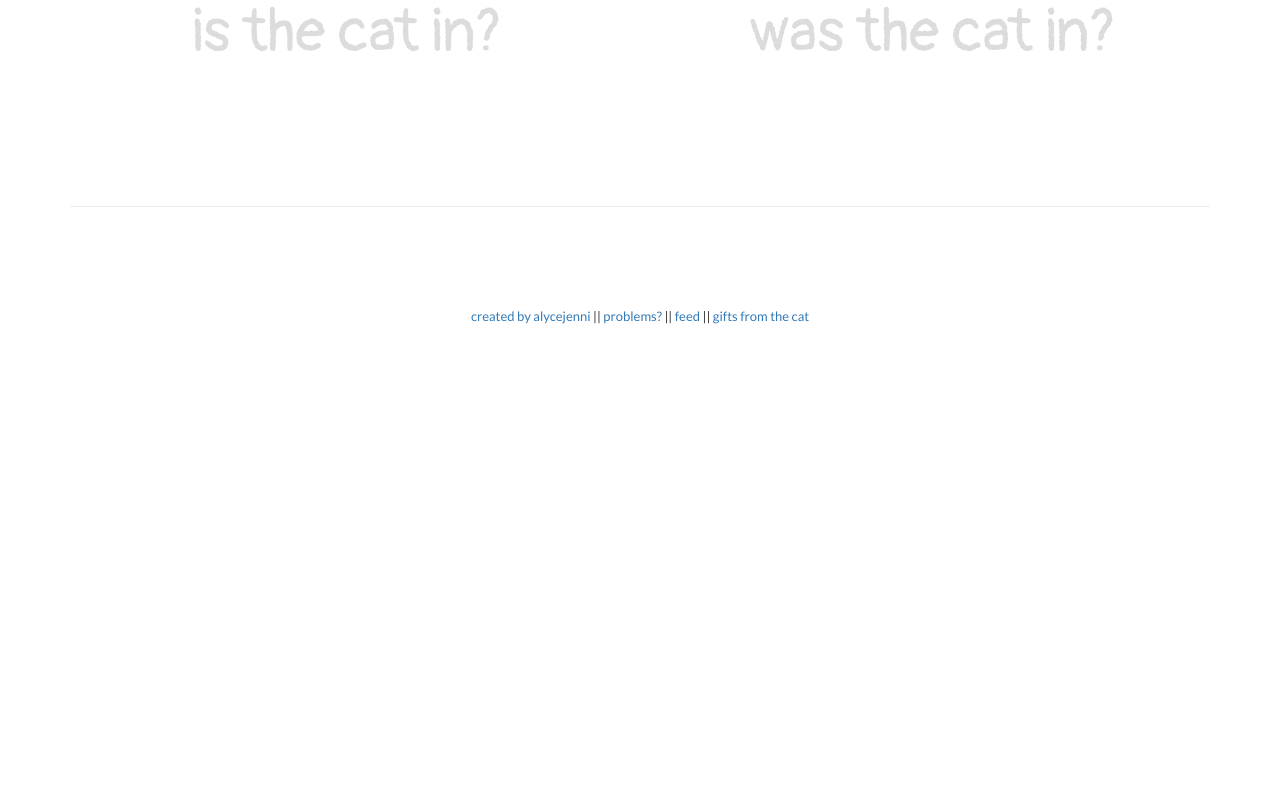
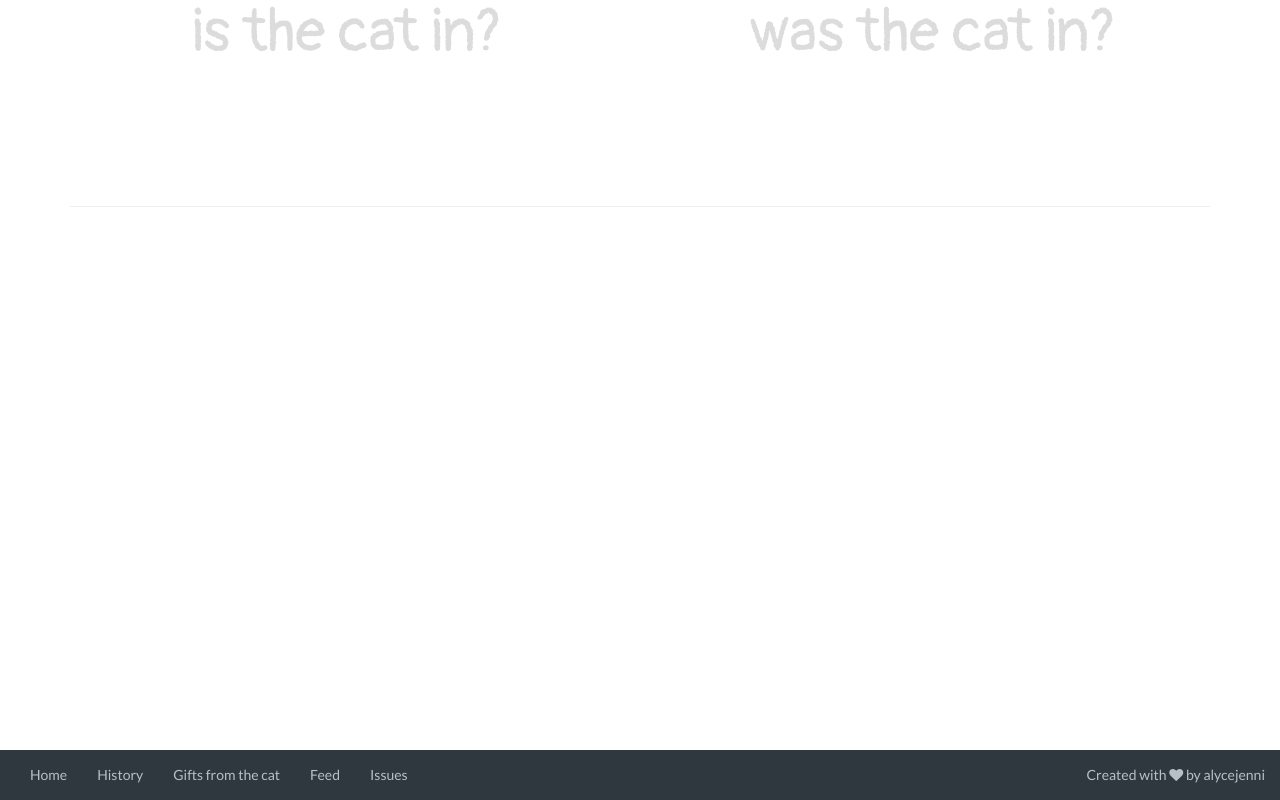
Before and after one commit to alycejenni/isthecatin, a Django app: page /rip in a window 1280 px wide. Run offline with Django 3.2, Linux system fonts and the light colour scheme; data that the repository does not hold is empty; some libraries are stand-ins or nearby versions.

Commit message:
Adding navbar footer

```diff
--- a/catflapsite/static/style.css
+++ b/catflapsite/static/style.css
@@ -1,3 +1,5 @@
+body {  padding-bottom: 70px;  }
+
 h1, .h1 {
     font-family: 'Pangolin';
     font-size: 60px;
@@ -160,3 +162,19 @@ img.notded {
 .img-blur:hover {
     filter: blur(0px);
 }
+
+/* Navbar Styling */
+
+.navbar-default {
+    border: 0;
+    background-color: #2F373F !important;
+}
+
+.navbar-nav li a {  color: #B7BFC7 !important;  }
+
+.navbar-nav li a:hover:before {
+    content: '\f1b0';
+    font-family: 'fontawesome', sans-serif;
+    position: absolute;
+    left: -1px;
+}
--- a/templates/basepage.html
+++ b/templates/basepage.html
@@ -27,14 +27,6 @@
 <br>
 {% block content %}
 {% endblock %}
-<div class="container">
-    <div class="row">
-        <div class="col-md-12" style="font-size: small;">
-            <a href="https://github.com/alycejenni/isthecatin" target="_blank">created by alycejenni</a> || <a
-                href="https://github.com/alycejenni/isthecatin/issues" target="_blank">problems?</a> || <a
-                href="{% url 'catfood' %}">feed</a> || <a href="{% url 'rip' %}">gifts from the cat</a>
-        </div>
-    </div>
-</div>
+{% include 'fragments/navbar.html' %}
 </body>
 </html>
--- /dev/null
+++ b/templates/fragments/navbar.html
@@ -0,0 +1,14 @@
+<nav class="navbar navbar-default navbar-fixed-bottom">
+  <div class="container-fluid">
+    <ul class="nav navbar-nav navbar-left">
+      <li><a href="{% url 'current' %}">Home</a></li>
+      <li><a href="{% url 'history' %}">History</a></li>
+      <li><a href="{% url 'rip' %}">Gifts from the cat</a></li>
+      <li><a href="{% url 'catfood' %}">Feed</a></li>
+      <li><a href="https://github.com/alycejenni/isthecatin/issues" target="_blank">Issues</a></li>
+    </ul>
+    <ul class="nav navbar-nav navbar-right">
+      <li><a href="https://github.com/alycejenni/isthecatin" target="_blank">Created with <i class="fa fa-heart"></i> by alycejenni</a></li>
+    </ul>
+  </div>
+</nav>
--- a/templates/fragments/styles.html
+++ b/templates/fragments/styles.html
@@ -2,6 +2,7 @@
 <link href="https://maxcdn.bootstrapcdn.com/bootstrap/3.3.7/css/bootstrap.min.css" rel="stylesheet"
       integrity="sha384-BVYiiSIFeK1dGmJRAkycuHAHRg32OmUcww7on3RYdg4Va+PmSTsz/K68vbdEjh4u" crossorigin="anonymous">
 <link href="https://fonts.googleapis.com/css?family=Lato|Pangolin" rel="stylesheet">
+<link rel="stylesheet" href="https://maxcdn.bootstrapcdn.com/font-awesome/4.7.0/css/font-awesome.min.css">
 <link href="{% static 'style.css' %}" rel="stylesheet">
 <link rel="shortcut icon" href="{% static 'images/favicon.png' %}">
 <link rel="stylesheet" href="//code.jquery.com/ui/1.12.1/themes/base/jquery-ui.css">
```
